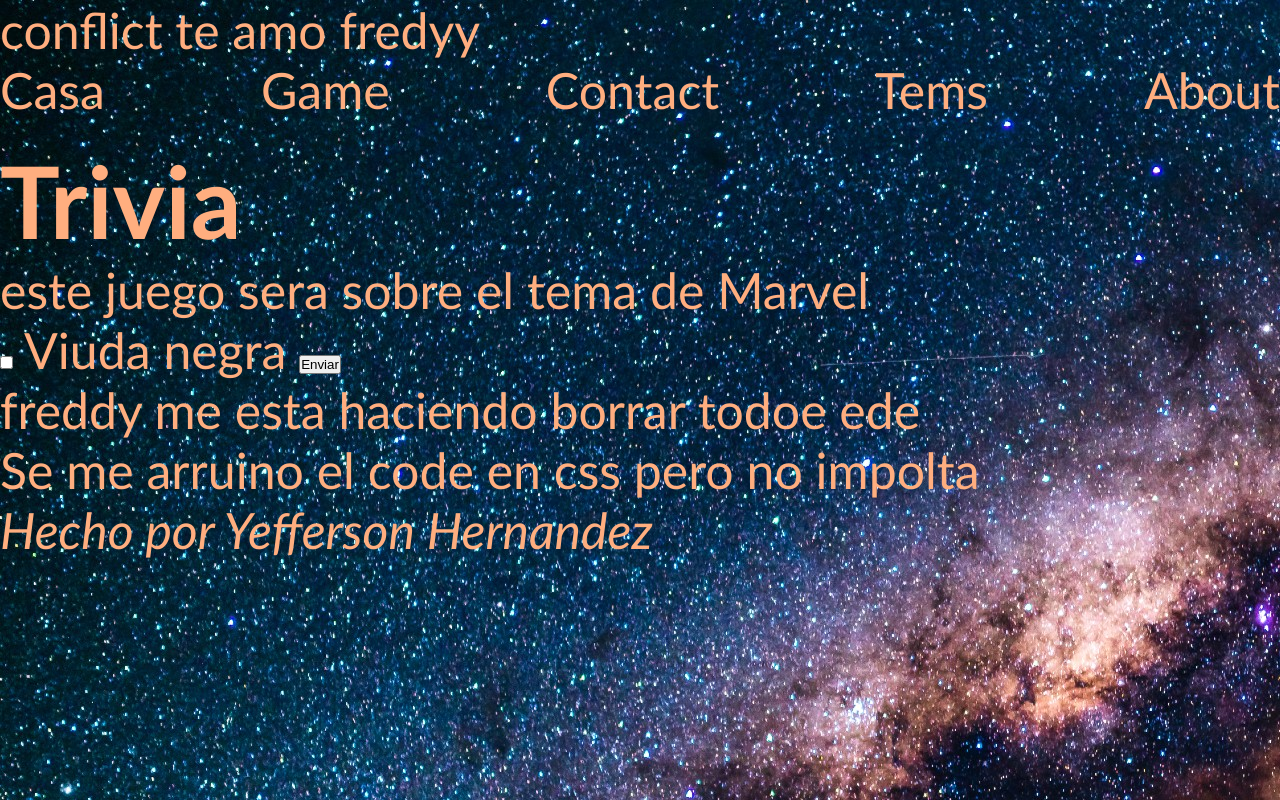
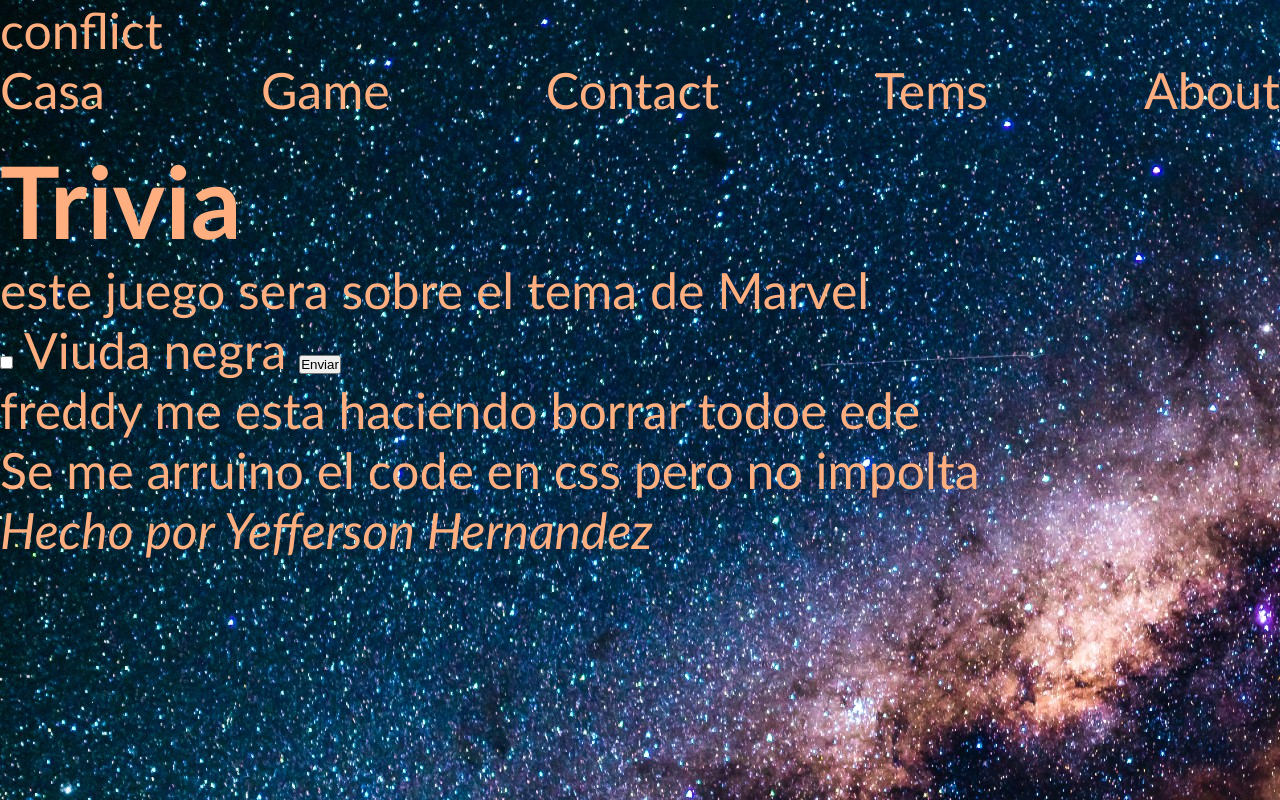
Before and after one commit to Yeflix/ClaseGit, a plain HTML site: page index.html in a window 1280 px wide. Drawn offline with Linux system fonts and the light colour scheme.

Commit message:
modifique el html desde el terminal, que genial

```diff
--- a/index.html
+++ b/index.html
@@ -9,8 +9,7 @@
 <body>
     <header>
         <div class="cabcera">
-           <dvi id="cabecera">conflict</dvi>
-           te amo fredyy
+           <div id="cabecera">conflict</div>
         </div>
         <ul class="main-header">
             <li>Casa</li>
```
